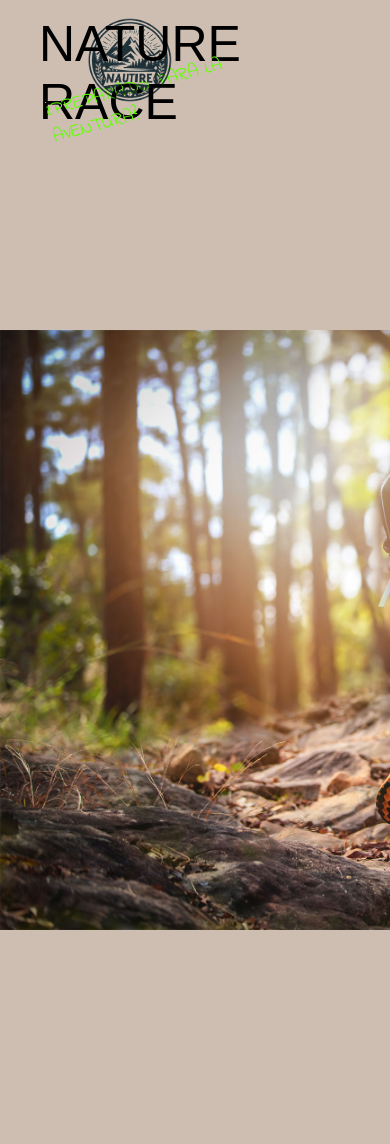
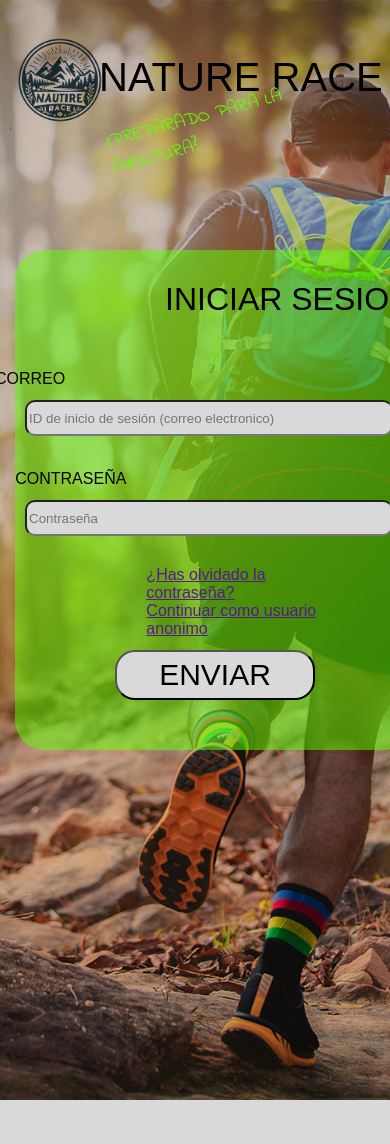
Before and after one commit to gavela-r/proyecto_carreras, a PHP site: page /inicioSesion.html in a window 390 px wide; the page is wider, and only the part inside the window is pictured. After the commit the page ends 1100 px from the top of that part, so only its background shows below. Run offline with PHP 8.4, Linux system fonts and the light colour scheme; some web fonts are replaced.

Commit message:
modificacion

```diff
--- a/CSS/inicioSesion.css
+++ b/CSS/inicioSesion.css
@@ -135,3 +135,49 @@ ul{
     font-style: normal;
     font-size: 30px;
 }
+
+@media (max-width: 500px){
+    body{
+        background-image: url(../img/trailrunning.jpg);
+        background-size: cover;
+        background-repeat: no-repeat;
+        height: 1100px;
+        background-position: -550px;
+        background-color: rgba(0, 0, 0, 0, 0,8);
+        background-blend-mode: multiply;
+    }
+    header{
+
+        background-image: none;
+    }
+    header h1{
+        font-size: 40px;
+        margin-left: 60px;
+    }
+    header h3{
+        margin-left: 60px;
+        margin-top: 50px;
+    }
+    header img{
+        margin-top: 20px;
+        margin-left: -70px;
+    }
+    .principal{
+        background-image: none;
+
+    }
+
+    form{
+        top: -80px;
+        left: 215px;
+        width: 400px;
+        height: 500px;
+
+    }
+    #texto,
+    #contraseña{
+        left: 10px;
+        width: 360px;
+    }
+
+}
```
